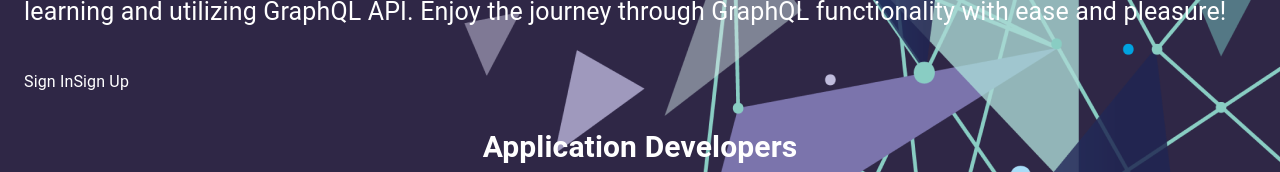
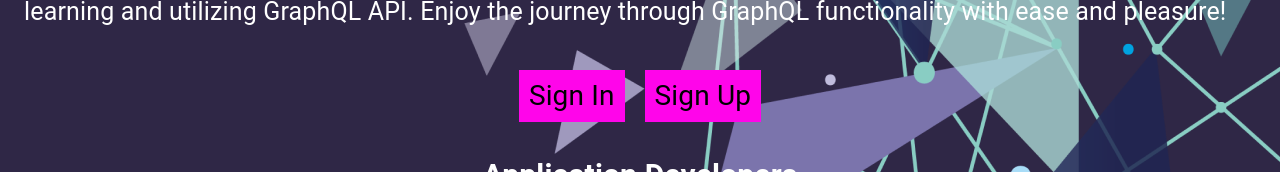
Before and after one commit to akrutsko/GraphiQL, a React (Vite) app: page / in a window 1280 px wide. Shown: the part 542-714 px from the top of the page. Built offline with nearby package versions, Linux system fonts and the light colour scheme; no server answers.

Commit message:
fix: fix 404 button

```diff
--- a/src/components/pages/PageNotFound/PageNotFound.tsx
+++ b/src/components/pages/PageNotFound/PageNotFound.tsx
@@ -11,7 +11,7 @@ const PageNotFound = () => {
     <>
       <AnimatedInner inner={translation['404']} />
       <Link className={styles.link} to={'/'}>
-        {translation.gotomain}
+        {translation.welcomeLink}
       </Link>
     </>
   );
--- a/src/components/pages/Welcome/Welcome.module.css
+++ b/src/components/pages/Welcome/Welcome.module.css
@@ -26,3 +26,23 @@
   display: flex;
   gap: 50px;
 }
+
+.buttonsContainer {
+  width: 100%;
+  display: flex;
+  justify-content: center;
+  gap: 20px;
+}
+
+.buttonsContainer :is(a, button) {
+  font-size: var(--link-font-size);
+  background-color: var(--pink-color);
+  padding: var(--link-padding);
+  color: var(--link-color);
+  transition: var(--button-transition);
+}
+
+.buttonsContainer :is(a, button):hover {
+  box-shadow: var(--button-hover);
+  background-color: var(--pink-color);
+}
--- a/src/components/pages/Welcome/Welcome.tsx
+++ b/src/components/pages/Welcome/Welcome.tsx
@@ -39,7 +39,7 @@ const Welcome = () => {
           </p>
         ))}
       </div>
-      <div>
+      <div className={styles.buttonsContainer}>
         {' '}
         {buttons.map(({ value, to, func }) => (
           <NavigationButton key={value} value={value} to={to} func={func} />
--- a/src/data/translation.json
+++ b/src/data/translation.json
@@ -6,7 +6,6 @@
     "signup": "Sign Up",
     "signout": "Sign Out",
     "404": "Page not found",
-    "gotomain": "Go to main",
     "settings": "Settings",
     "applicationDevelopers": "Application Developers",
     "developers": [
@@ -97,7 +96,6 @@
     "signup": "Регистрация",
     "signout": "Выход",
     "404": "Страница не найдена",
-    "gotomain": "На главную",
     "settings": "Настройки",
     "applicationDevelopers": "Разработчики приложения",
     "developers": [
```
Also changed, not shown: 1 other file (tests, documents, lock files or other folders).
